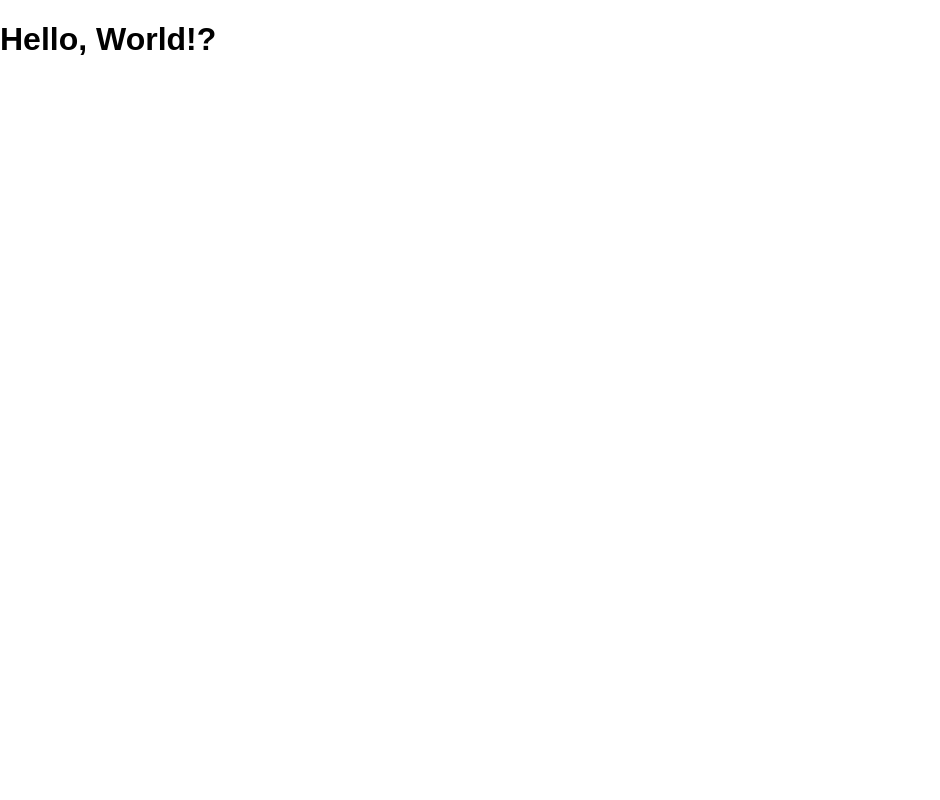
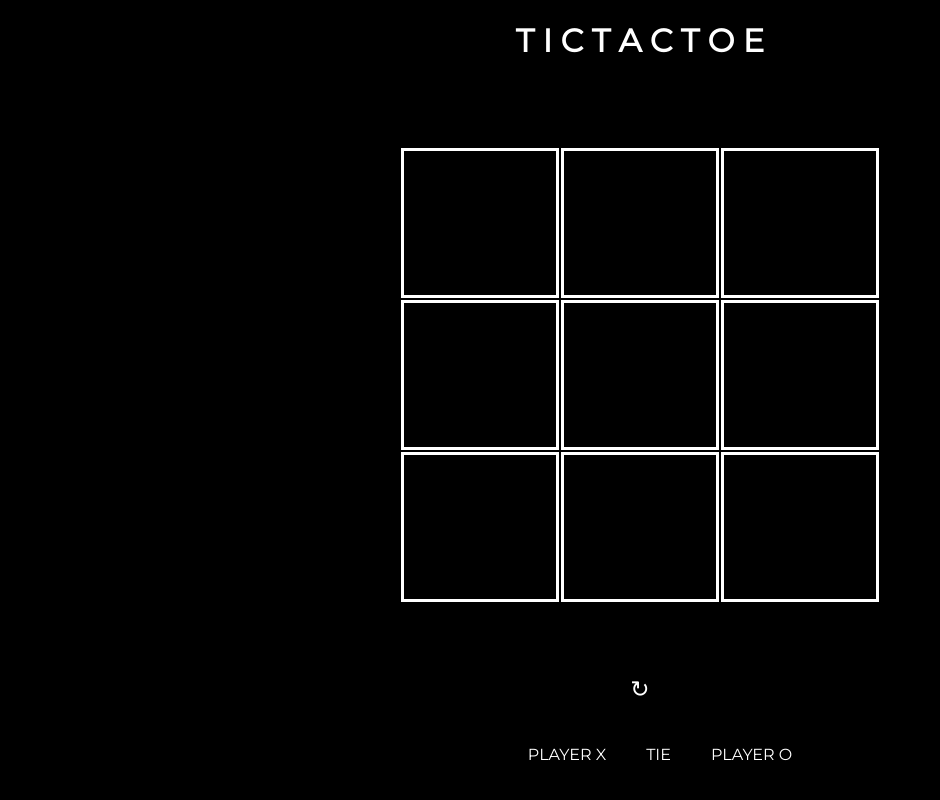
Before and after one commit to satoftegaard/tic-tac-toe, a website built with webpack: page src/index.html in a window 1280 px wide. Shown: the whole page, without its empty margins (0-940 px from the left). Built offline with nearby package versions, Linux system fonts and the light colour scheme.

Commit message:
completed design and alternating x and o

```diff
--- a/src/index.html
+++ b/src/index.html
@@ -3,9 +3,37 @@
 <head lang="en">
   <meta charset="UTF-8">
   <meta name="viewport" content="width=device-width, user-scalable=no, minimum-scale=1.0, maximum-scale=1.0">
+  <link href="https://fonts.googleapis.com/css?family=Montserrat|Rubik" rel="stylesheet">
   <title>Tic Tac Toe</title>
 </head>
 <body>
-  <h1>Hello, World!</h1>
+  <h1>T I C T A C T O E</h1>
+  <section>
+  <table class='gameBoard'>
+    <tr>
+      <td class="box tb-border"></td>
+      <td></td>
+      <td></td>
+    </tr>
+    <tr>
+      <td></td>
+      <td></td>
+      <td></td>
+    </tr>
+    <tr>
+      <td></td>
+      <td></td>
+      <td></td>
+    </tr>
+  </table>
+</section>
+  <button onclick="refresh">&#x21BB;</button>
+<div>
+  <ul>
+    <li>PLAYER X</li>
+    <li>TIE</li>
+    <li>PLAYER O</li>
+  </ul>
+</div>
 </body>
 </html>
--- a/src/index.js
+++ b/src/index.js
@@ -2,7 +2,42 @@ import './index.html'
 import './styles/screen.sass'
 
 const main = () => {
-  document.querySelector('h1').textContent += '?'
+  // document.querySelector('button').addEventListener('click', button)
+  // button()
+  let player = 'X'
+  const cells = document.querySelectorAll('td')
+  for (let i = 0; i < cells.length; i++) {
+    cells[i].addEventListener('click', () => {
+      if (cells[i].textContent === '') {
+        cells[i].textContent = player
+        if (player === 'X') {
+          player = 'O'
+        } else {
+          player = 'X'
+        }
+      }
+    })
+  }
+}
+
+// HINT: Try calling `gameOver(true)` in the console.
+// const gameOver = (playerDidWin) => {
+//   if (playerDidWin) {
+//     $('.dialog h3').textContent = 'You won!'
+//   } else {
+//     $('.dialog h3').textContent = 'You lost!'
+//   }
+//   $('body').className = 'modal'
+//   $('.scores .player').textContent = 0
+//   $('.scores .computer').textContent = 0
+// }
+
+// refresh button
+const button = () => {
+  document.querySelector('button').addEventListener('click', button)
+  button()
+  console.log('refresh')
+  // const cells = reload(true)
 }
 
 document.addEventListener('DOMContentLoaded', main)
--- a/src/styles/screen.sass
+++ b/src/styles/screen.sass
@@ -5,8 +5,79 @@ $base-font-family: sans-serif
 
 html
   text-size-adjust: 100%
+  height: 100%
 
 body
   @include font-smoothing(on)
   margin: 0
   font: $base-text-size / 1 $base-font-family
+  min-height: 100%
+  display: flex
+  flex-direction: column
+  justify-content: center
+  align-items: center
+  background-color: black
+
+h1
+  font-family: 'Montserrat', sans-serif
+  color: white
+
+section
+  display: flex
+  justify-content: center
+  align-items: center
+  text-align: center
+  flex: 1
+
+  table
+  //  display: flex
+  //  justify-content: center
+  //  align-items: center
+  //  text-align: center
+
+  tr
+   border-color: white
+   border-width: medium
+   border-style: solid
+   color: white
+   height: 150px
+
+  td
+   font-family: 'Rubik', sans-serif
+   border-style: solid
+   color: white
+   width: 150px
+   font-size: 70px
+
+button
+  font-family: 'Rubik', sans-serif
+  font-size: 10px
+  border-style: solid
+  border-radius: 20px
+  width: 40px
+  height: 40px
+  font-size: 23px
+  background-color: black
+  color: white
+
+  //gets rid of color outline on button
+  &:focus
+    outline: none
+
+  &:active
+    background-color: blue
+
+
+ul
+  color: white
+  text-align: center
+  display: flex
+  flex-direction: row
+  list-style: none
+  justify-content: space-between
+
+  li
+    font-family: 'Montserrat', sans-serif
+    padding: 20px
+    text-align: center
+    display: flex
```
